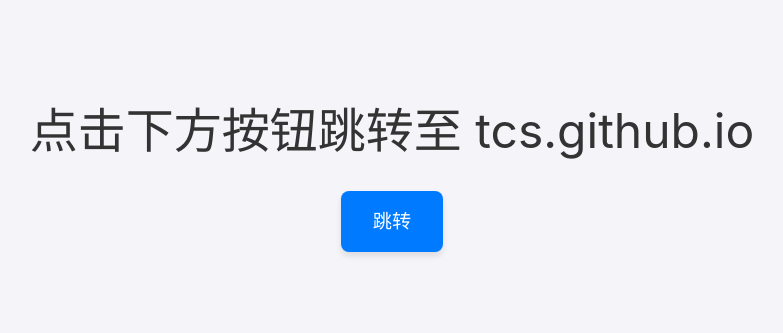
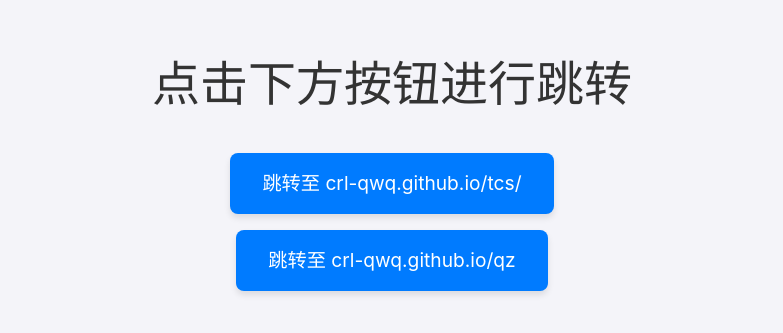
Before and after one commit to CRL-qwq/CRL-qwq.github.io, a plain HTML site: page index.html in a window 1280 px wide. Shown: the part 223-556 px from the top of the page, without its empty margins (248-1031 px from the left). Drawn offline with nearby package versions, Linux system fonts and the light colour scheme.

Commit message:
Update index.html

```diff
--- a/index.html
+++ b/index.html
@@ -4,7 +4,7 @@
 <head>
     <meta charset="UTF-8">
     <meta name="viewport" content="width=device-width, initial-scale=1.0">
-    <title>CRL_qwq的网站</title>
+    <title>跳转页面</title>
     <script src="https://unpkg.com/@tailwindcss/browser@4"></script>
     <link href="https://cdnjs.cloudflare.com/ajax/libs/font-awesome/6.7.2/css/all.min.css" rel="stylesheet">
     <style>
@@ -12,14 +12,11 @@
             font-family: 'Inter', sans-serif;
             background-color: #f4f4f9;
             display: flex;
+            flex-direction: column;
             justify-content: center;
             align-items: center;
             height: 100vh;
             margin: 0;
-        }
-
-        .container {
-            text-align: center;
         }
 
         h1 {
@@ -39,6 +36,7 @@
             cursor: pointer;
             transition: all 0.3s ease;
             box-shadow: 0 4px 6px rgba(0, 0, 0, 0.1);
+            margin: 0.5rem;
         }
 
         button:hover {
@@ -50,10 +48,9 @@
 </head>
 
 <body>
-    <div class="container">
-        <h1>点击下方按钮跳转至 tcs.github.io</h1>
-        <button onclick="window.location.href='https://crl-qwq.github.io/tcs.github.io'">跳转</button>
-    </div>
+    <h1>点击下方按钮进行跳转</h1>
+    <button onclick="window.location.href='https://crl-qwq.github.io/tcs/'">跳转至 crl-qwq.github.io/tcs/</button>
+    <button onclick="window.location.href='https://crl-qwq.github.io/qz'">跳转至 crl-qwq.github.io/qz</button>
 </body>
 
 </html>
```
